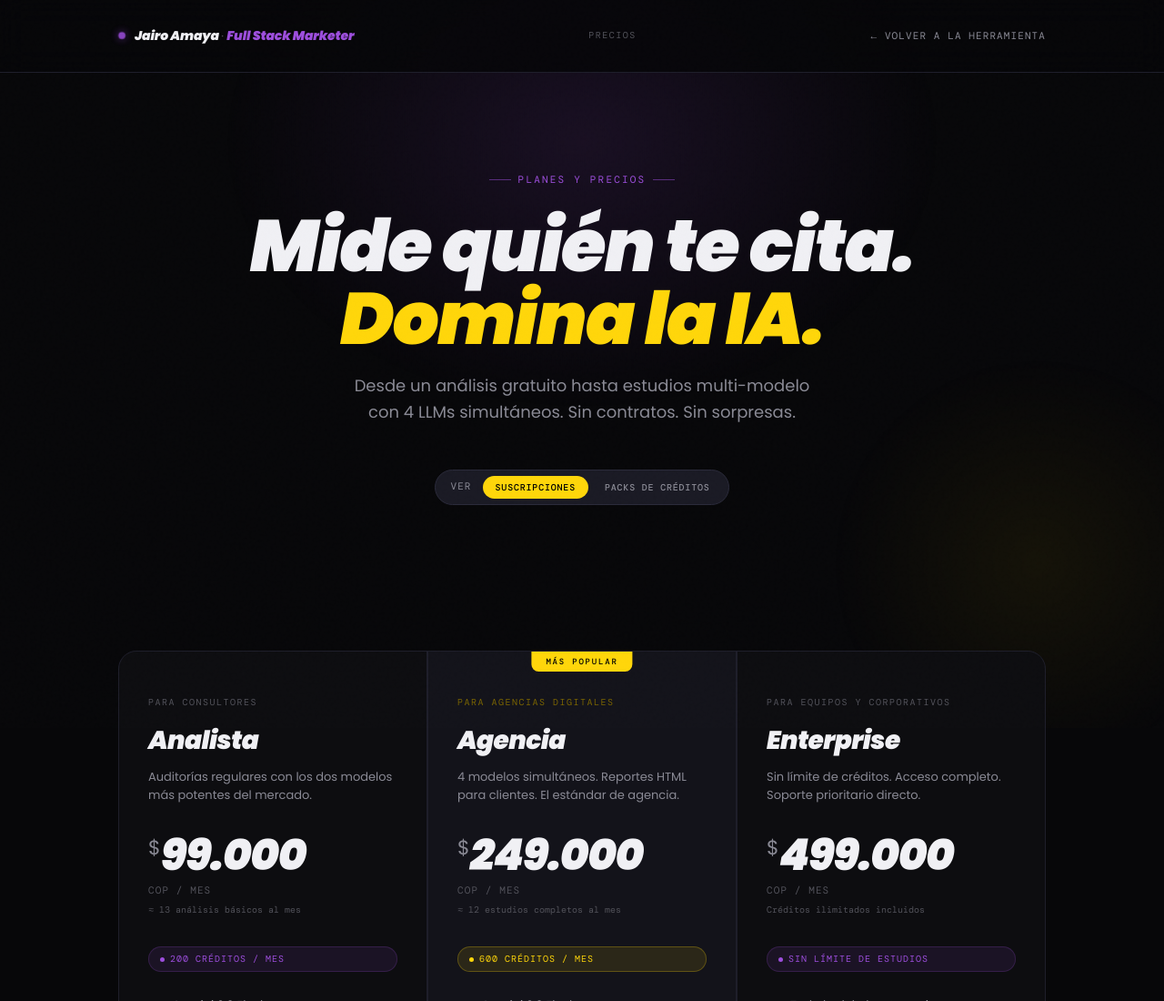
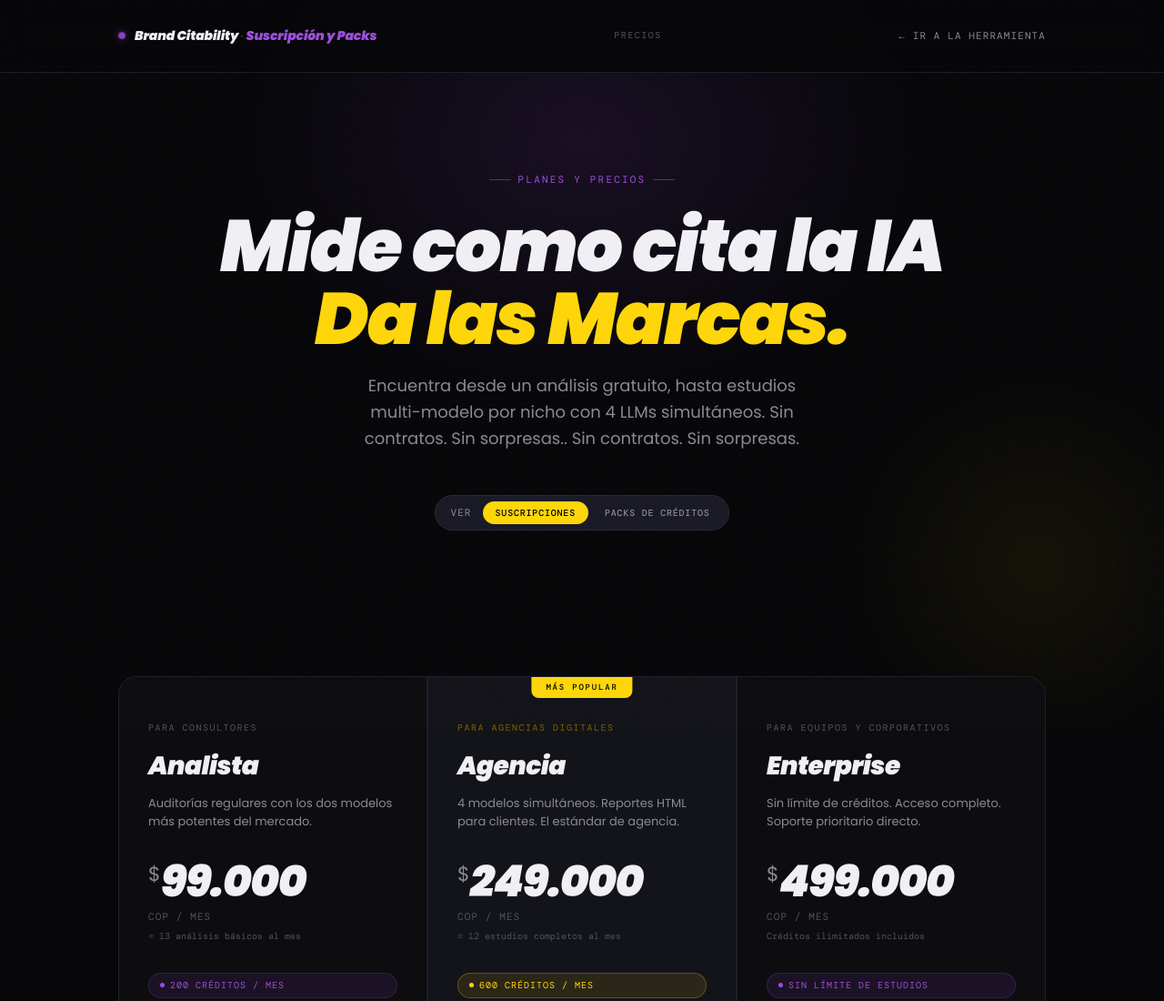
Before and after one commit to jairoamayalaverde/Brand-Visibility, a website: page precios.html in a window 1280 px wide. Shown: the top 1100 px of the page at 91% size. Drawn offline with nearby package versions, Linux system fonts and the light colour scheme; a web font is replaced by a local one.

Commit message:
Update precios.html

```diff
--- a/precios.html
+++ b/precios.html
@@ -822,10 +822,10 @@ footer {
     <div class="nav-inner">
       <a href="/" class="nav-logo">
         <div class="nav-dot"></div>
-        <div class="nav-brand">Jairo Amaya <span style="color:var(--text4);font-size:13px;font-weight:400;font-style:normal;"> · </span><span>Full Stack Marketer</span></div>
+        <div class="nav-brand">Brand Citability <span style="color:var(--text4);font-size:13px;font-weight:400;font-style:normal;"> · </span><span>Suscripción y Packs</span></div>
       </a>
       <div class="nav-tag">Precios</div>
-      <a href="/" class="nav-back">← Volver a la herramienta</a>
+      <a href="/" class="nav-back">← Ir a la herramienta</a>
     </div>
   </div>
 </nav>
@@ -835,11 +835,11 @@ footer {
   <div class="container">
     <div class="hero-eyebrow">Planes y precios</div>
     <h1 class="hero-title">
-      Mide quién te cita.<br>
-      <em>Domina la IA.</em>
+      Mide como cita la IA<br>
+      <em>Da las Marcas.</em>
     </h1>
     <p class="hero-sub">
-      Desde un análisis gratuito hasta estudios multi-modelo con 4 LLMs simultáneos. Sin contratos. Sin sorpresas.
+      Encuentra desde un análisis gratuito, hasta estudios multi-modelo por nicho con 4 LLMs simultáneos. Sin contratos. Sin sorpresas.. Sin contratos. Sin sorpresas.
     </p>
 
     <div class="billing-toggle">
```
